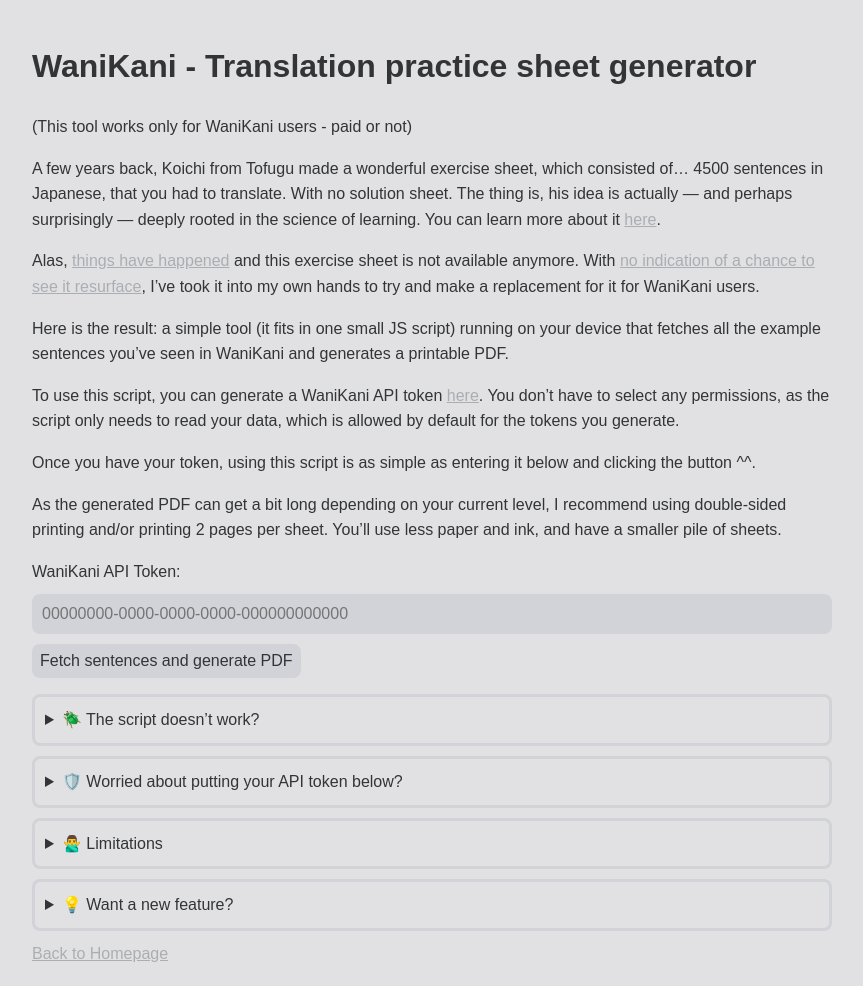
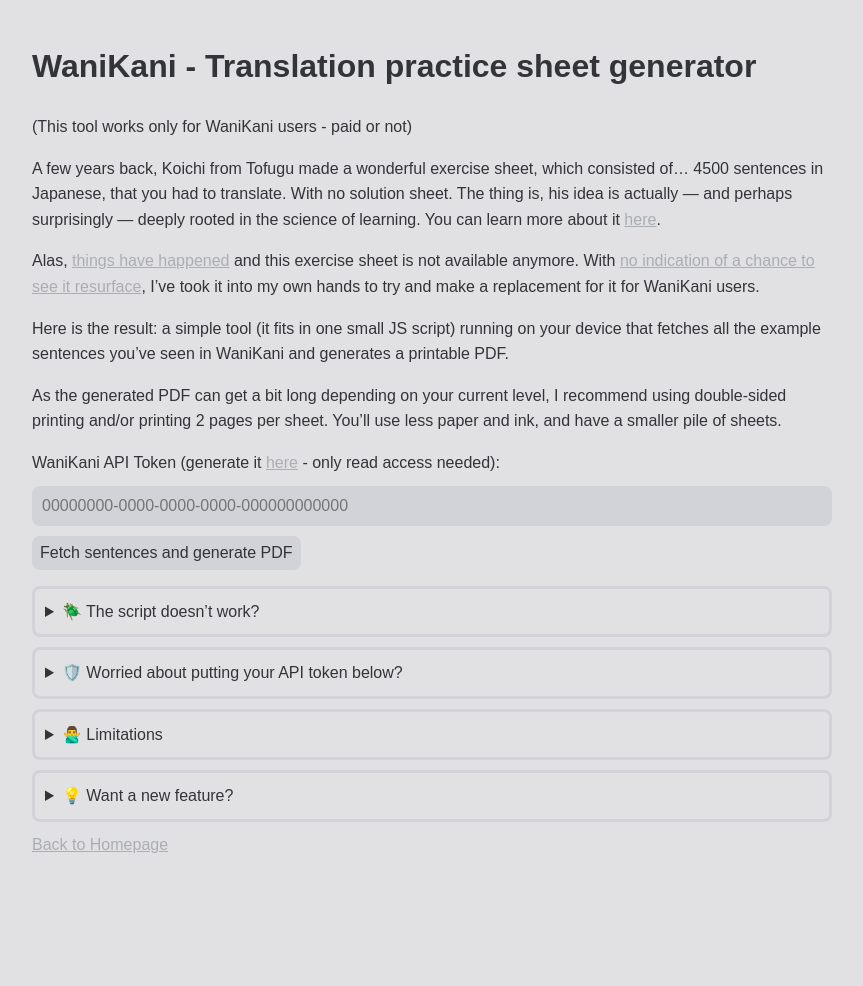
Before and after one commit to maximedrouhin/maximedrouhin.github.io, a Jekyll site: the page built from _pages/wanikani-translation-practice-sheet-generator.md, in a window 1280 px wide. Shown: the whole page, without its empty margins (208-1071 px from the left). Built offline with Jekyll 4.4.1, drawn with Linux system fonts in a browser that asks for light colours; after the commit the page ends 900 px from its top, so only the background shows below that.

Commit message:
Less verbose desc for the practice sheet generator

```diff
--- a/_pages/wanikani-translation-practice-sheet-generator.md
+++ b/_pages/wanikani-translation-practice-sheet-generator.md
@@ -14,14 +14,12 @@
 
 Here is the result: a simple tool (it fits in one small JS script) running on your device that fetches all the example sentences you've seen in WaniKani and generates a printable PDF.
 
-To use this script, you can generate a WaniKani API token [here](https://www.wanikani.com/settings/personal_access_tokens). You don’t have to select any permissions, as the script only needs to read your data, which is allowed by default for the tokens you generate.
-
-Once you have your token, using this script is as simple as entering it below and clicking the button ^^.
-
 As the generated PDF can get a bit long depending on your current level, I recommend using double-sided printing and/or printing 2 pages per sheet. You'll use less paper and ink, and have a smaller pile of sheets.
 
 <form id="wanikani-form">
-  <label for="apiToken">WaniKani API Token:</label>
+  <label for="apiToken">
+    WaniKani API Token (generate it <a href="https://www.wanikani.com/settings/personal_access_tokens" target="_blank">here</a> - only read access needed):
+  </label>
   <input type="text" placeholder="00000000-0000-0000-0000-000000000000" id="apiToken" name="apiToken" required>
   <button type="submit">Fetch sentences and generate PDF</button>
 </form>
```
